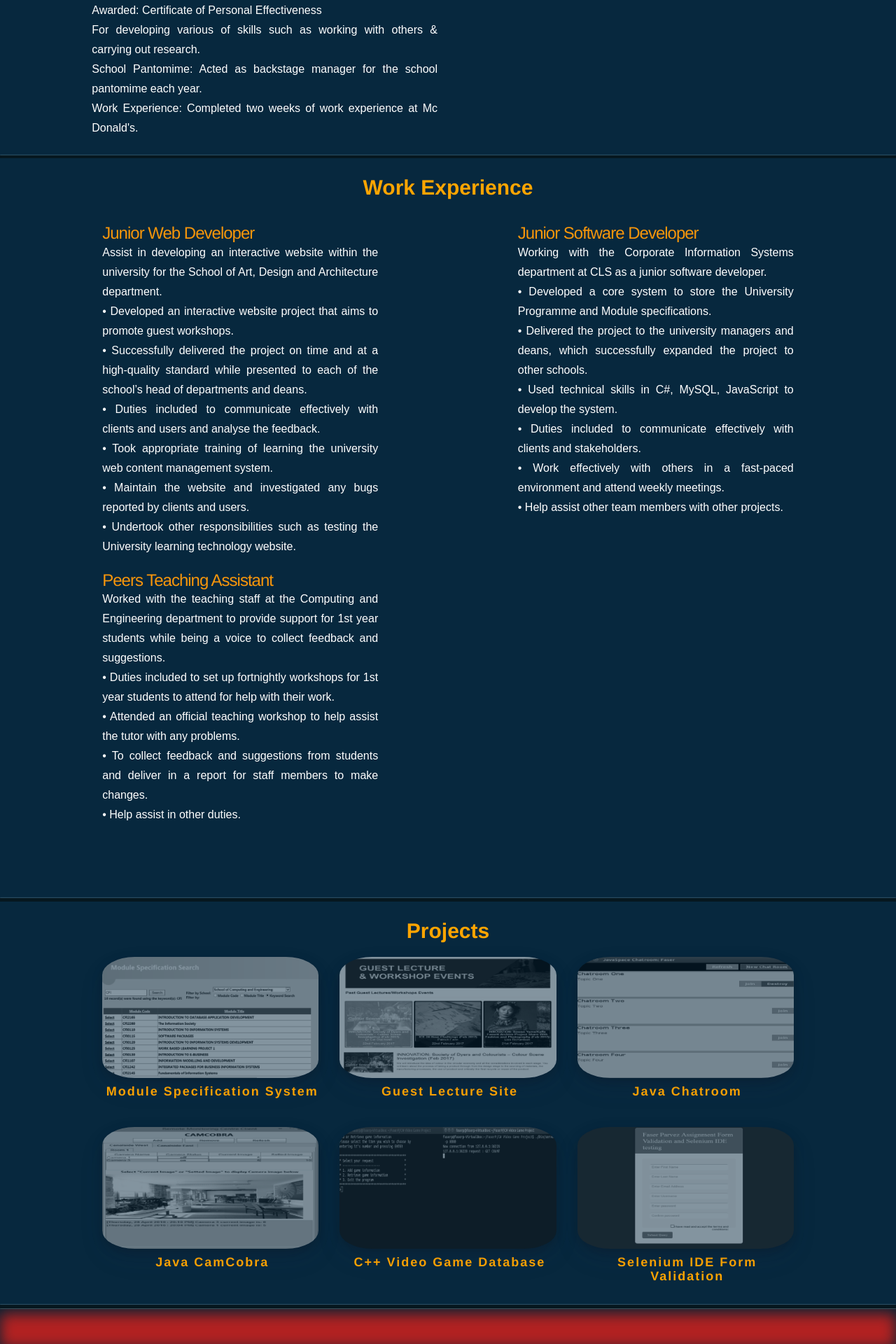
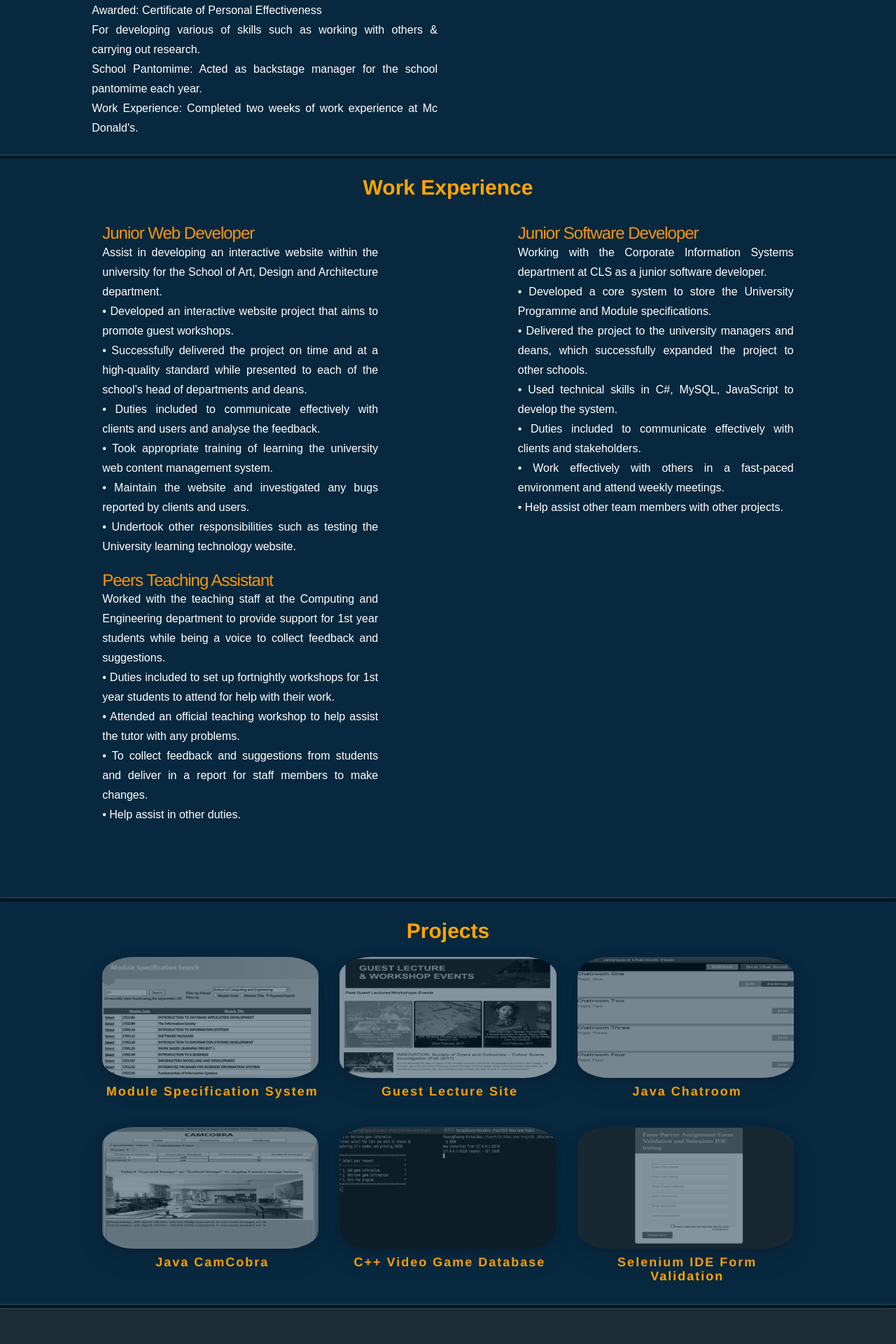
Before and after one commit to thisisatest1990/thisisatest1990.github.io, a Jekyll site: the page built from index.html, in a window 1280 px wide. Shown: the part 1999-3919 px from the top of the page at 70% size. Built offline with Jekyll 4.4.1, drawn with Linux system fonts in a browser that asks for light colours; nearby versions of some CDN libraries; after the commit the page ends 3868 px from its top, so only the background shows below that.

Commit message:
Update project.html

```diff
--- a/_includes/project.html
+++ b/_includes/project.html
@@ -10,95 +10,67 @@
 							<figure class="tintGreen">
 								<img class="img-responsive tint_image" src="images/thumbs/moduleimage.png" alt="">
 							</figure>
-								<!-- /figure -->
 						</div>
-							<!-- /grid-mask -->
 						<div class="caption-photo">
 							<h5 class="pop1">Module Specification System</h5>
 						</div>
 					</div>
 
-						<!-- /col -->
 					<div data-toggle="modal" onclick='$("html").css("overflow", "hidden");' href="#guest" class="col-md-4" data-sr="wait 0.1s, ease-in-out 50px">
 						<div class="grid mask">
 							<figure class="tintGreen">
 								<img class="img-responsive tint_image" src="images/thumbs/guestlectures.png" alt="">
 							</figure>
-								<!-- /figure -->
 						</div>
-							<!-- /grid-mask -->
 						<div class="caption-photo">
 							<h5 class="pop1">Guest Lecture Site</h5>
 						</div>
 					</div>
 
-						<!-- /col -->
 					<div data-toggle="modal" onclick='$("html").css("overflow", "hidden");' href="#chatroom" class="col-md-4 box" data-sr="wait 0.1s, ease-in-out 50px">
 						<div class="grid mask">
 							<figure class="tintGreen">
 								<img class="img-responsive tint_image" src="images/thumbs/chatroom3.png" alt="">
 							</figure>
-								<!-- /figure -->
 						</div>
-							<!-- /grid-mask -->
 						<div class="caption-photo">
 							<h5 class="pop1">Java Chatroom</h5>
 						</div>
 					</div>
 				</div>
 
-					<!-- NEW ROW -->
 				<div class="row row1">
-					<!-- PORTFOLIO IMAGE 12 -->
 					<div data-toggle="modal" onclick='$("html").css("overflow", "hidden");' href="#camcobra" class="col-md-4" data-sr="wait 0.1s, ease-in-out 50px">
 						<div class="grid mask">
 							<figure class="tintGreen">
 								<img class="img-responsive tint_image" src="images/thumbs/camcobra3.png" alt="">
 							</figure>
-								<!-- /figure -->
 						</div>
-							<!-- /grid-mask -->
 						<div class="caption-photo">
 							<h5 class="pop1">Java CamCobra</h5>
 						</div>
 					</div>
-
-						<!-- /col -->
 					<div data-toggle="modal" onclick='$("html").css("overflow", "hidden");' href="#game" class="col-md-4 box" data-sr="wait 0.1s, ease-in-out 50px">
 						<div class="grid mask">
 							<figure class="tintGreen">
 								<img class="img-responsive tint_image" src="images/thumbs/videogame1.png" alt="">
 							</figure>
-								<!-- /figure -->
 						</div>
-							<!-- /grid-mask -->
 						<div class="caption-photo">
 							<h5 class="pop1">C++ Video Game Database</h5>
 						</div>
 					</div>
-
-						<!-- PORTFOLIO IMAGE 11 -->
 					<div data-toggle="modal" onclick='$("html").css("overflow", "hidden");' href="#validation" class="col-md-4" data-sr="wait 0.1s, ease-in-out 50px">
 						<div class="grid mask">
 							<figure class="tintGreen">
 								<img class="img-responsive tint_image" src="images/thumbs/FormValidation.png" alt="">
 							</figure>
-								<!-- /figure -->
 						</div>
-							<!-- /grid-mask -->
 						<div class="caption-photo">
 							<h5 class="pop1">Selenium IDE Form Validation</h5>
 						</div>
 					</div>
-						<!-- /col -->
 				</div>
 			</div>
 		</div>
 		</section>
-
-<footer class="c-footer">
-    <div class="c-footer__wrapper">
-
-
-	</div>
-</footer>
```
Lines whose indentation alone changed are shown as unchanged.
